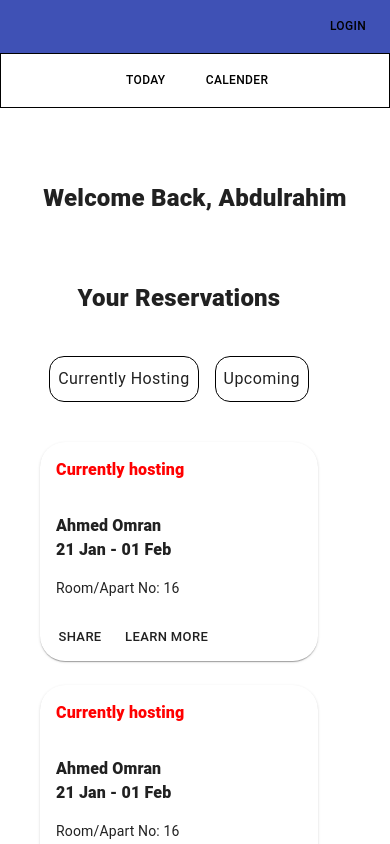
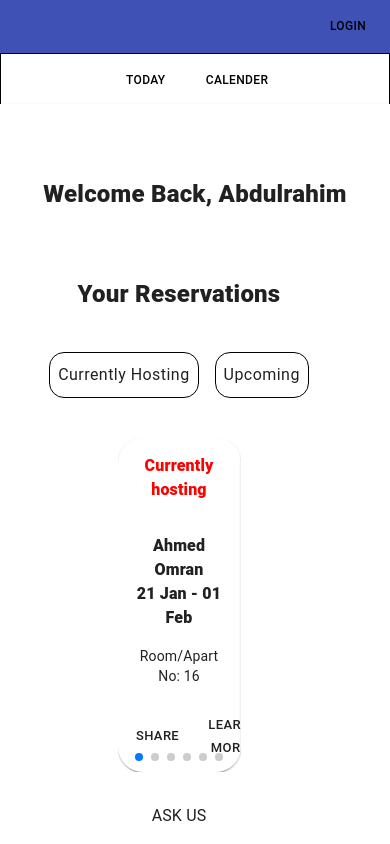
Before and after one commit to Abdulrahimch/modernlock-fr, a React (Create React App) app: page / in a window 390 px wide. Shown: the top 844 px of the page. Built offline with nearby package versions, Linux system fonts and the light colour scheme.

Commit message:
craeting swiper and making it responsive

```diff
--- a/package.json
+++ b/package.json
@@ -21,9 +21,10 @@
     "react": "^17.0.2",
     "react-dom": "17.0.2",
     "react-router-dom": "5.3.0",
-    "react-scripts": "4.0.3",
+    "react-scripts": "^5.0.1",
     "react-to-print": "2.14.6",
     "simple-react-lightbox": "3.6.9-0",
+    "swiper": "^11.0.5",
     "typescript": "4.4.4",
     "universal-cookie": "4.0.4",
     "web-vitals": "1.1.2",
--- a/src/pages/Home/Home.tsx
+++ b/src/pages/Home/Home.tsx
@@ -4,8 +4,36 @@ import { ButtonInterface } from "../../interface/SubHeader";
 import { useHistory } from "react-router";
 import useStyles from "./useStyles";
 import CustomButton from "../../components/CustomButton/CustomButton";
+import { Swiper, SwiperSlide } from 'swiper/react';
+import { Pagination } from 'swiper/modules';
+
+
+// Import Swiper styles
+import 'swiper/css';
+import 'swiper/css/pagination';
+import './styles.css';
+
 
 const Home = () => {
+
+    const breakpoints = {
+        // When window width is >= 768px
+        768: {
+          slidesPerView: 1,
+          spaceBetween: 10,
+        },
+        // When window width is >= 992px
+        992: {
+          slidesPerView: 2,
+          spaceBetween: 20,
+        },
+        // When window width is >= 1200px
+        1200: {
+          slidesPerView: 2.5,
+          spaceBetween: 30,
+        },
+      };
+
     const history = useHistory();
     const { root, pageTitle } = useStyles();
 
@@ -47,11 +75,20 @@ const Home = () => {
                                 <CustomButton btnText={btnText} style="btnTabStyle" onClick={onBtnClick}/>
                             ))}
                         </Grid>
-                        <Grid item>
-                            <Grid container direction="row" justifyContent="center" spacing={3}>
+                        <Grid item style={{ width: "50%" }}>
+                            <Grid container direction="row" justifyContent="center" style={{ width: "100%" }}>
+                                <Swiper
+                                    breakpoints={breakpoints}
+                                    pagination={{
+                                    clickable: true,
+                                    }}
+                                    modules={[Pagination]}
+                                    className={"mySwiper"}
+                                >
                                     {cards ? cards.map(({status, name, from, to, roomNo}) => (
                                         <>
-                                        <Grid item xs={12} sm={12} md={4} lg={4}>
+                                            <SwiperSlide>
+                                                <Grid item xs={12} sm={12}  style={{ width: "100%" }}>
                                                     <Card style={{ borderRadius: "25px" }}>
                                                         <CardContent>
                                                             <Typography gutterBottom style={{ fontWeight: 800, fontSize: 16, color: "red", marginBottom: "2em" }}>
@@ -73,9 +110,14 @@ const Home = () => {
                                                         </CardActions>
                                                     </Card>
                                                 </Grid>
+                                            </SwiperSlide>
                                         </>
                                     )): "None"}
+                                </Swiper>
                             </Grid>
+                        </Grid>
+                        <Grid item>
+                            <Typography>ASK US</Typography>
                         </Grid>
                     </Grid>
                 </Grid>
--- /dev/null
+++ b/src/pages/Home/styles.css
@@ -0,0 +1,53 @@
+#app {
+    height: 100%;
+  }
+  html,
+  body {
+    position: relative;
+    height: 100%;
+  }
+
+  body {
+    background: #eee;
+    font-family: Helvetica Neue, Helvetica, Arial, sans-serif;
+    font-size: 14px;
+    color: #000;
+    margin: 0;
+    padding: 0;
+  }
+
+  .swiper {
+    width: 100%;
+    height: 100%;
+  }
+
+  .swiper-slide {
+    text-align: center;
+    font-size: 18px;
+    background: #fff;
+
+    /* Center slide text vertically */
+    display: flex;
+    justify-content: center;
+    align-items: center;
+  }
+
+  .swiper-slide img {
+    display: block;
+    width: 100%;
+    height: 100%;
+    object-fit: cover;
+  }
+
+  .swiper-slide {
+    width: 100%;
+  }
+
+  /* .swiper-slide:nth-child(2n) {
+    width: 60%;
+  }
+
+  .swiper-slide:nth-child(3n) {
+    width: 40%;
+  }
+   */
--- a/src/pages/Home/useStyles.ts
+++ b/src/pages/Home/useStyles.ts
@@ -2,7 +2,7 @@ import { makeStyles } from '@material-ui/core/styles';
 
 const useStyles = makeStyles((theme) => ({
     root: {
-        padding: theme.spacing(5),
+        padding: theme.spacing(5)
 
     },
     title: {
```
Also changed, not shown: 1 other file (tests, documents, lock files or other folders). Lines whose indentation alone changed are shown as unchanged.
